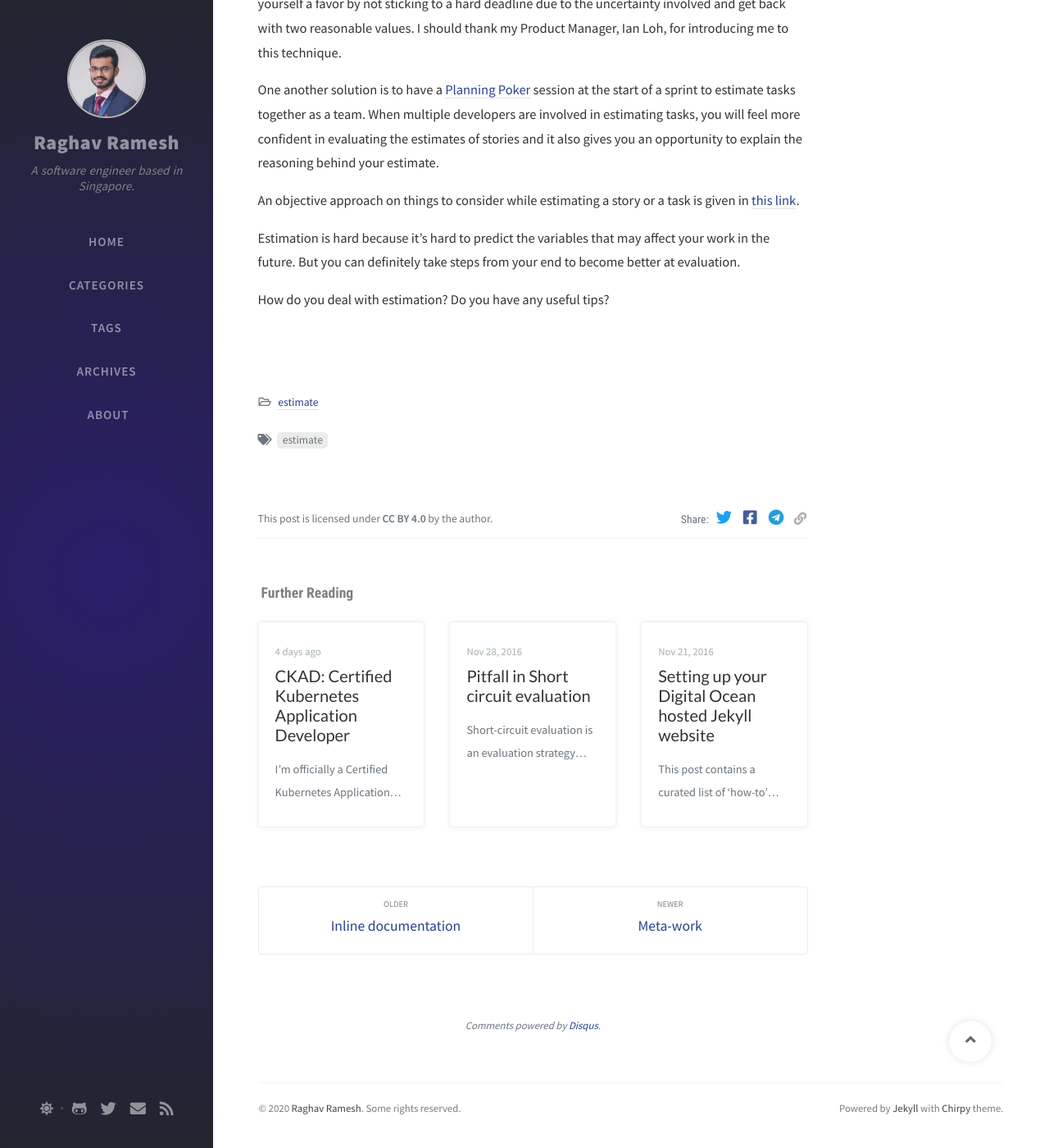
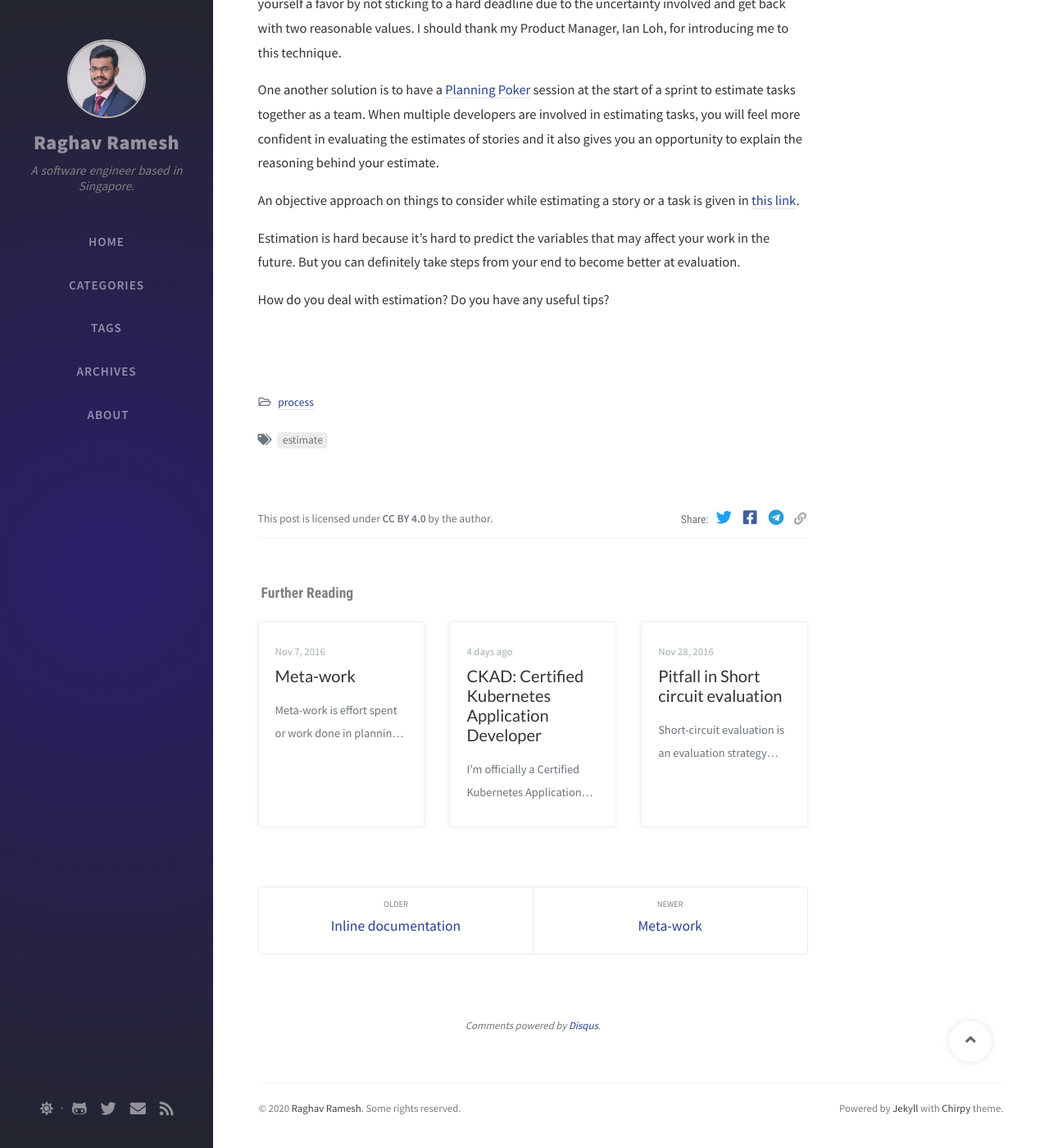
Before and after one commit to RaghavRamesh/RaghavRamesh.github.io, a Jekyll site: the page built from _posts/2016-11-01-estimation.md, in a window 1280 px wide and 1400 px high, scrolled down 1436 px. Shown: the whole window at 82% size. Built offline with Jekyll 4.4.1, drawn with Linux system fonts in a browser that asks for light colours; nearby versions of some CDN libraries; comment, search, counter and statistics services are not loaded.

Commit message:
modify categories and tags

```diff
--- a/_posts/2016-11-01-estimation.md
+++ b/_posts/2016-11-01-estimation.md
@@ -1,7 +1,7 @@
 ---
 title: "Estimation"
 date: 2016-11-01
-categories: [estimate]
+categories: [process]
 tags: [estimate]
 ---
 
--- a/_posts/2016-11-08-metawork.md
+++ b/_posts/2016-11-08-metawork.md
@@ -1,7 +1,7 @@
 ---
 title: "Meta-work"
 date: 2016-11-08
-categories: [productivity]
+categories: [process]
 tags: [productivity]
 ---
 
```
Also changed, not shown: _tabs/categories.md (line endings or trailing spaces).
